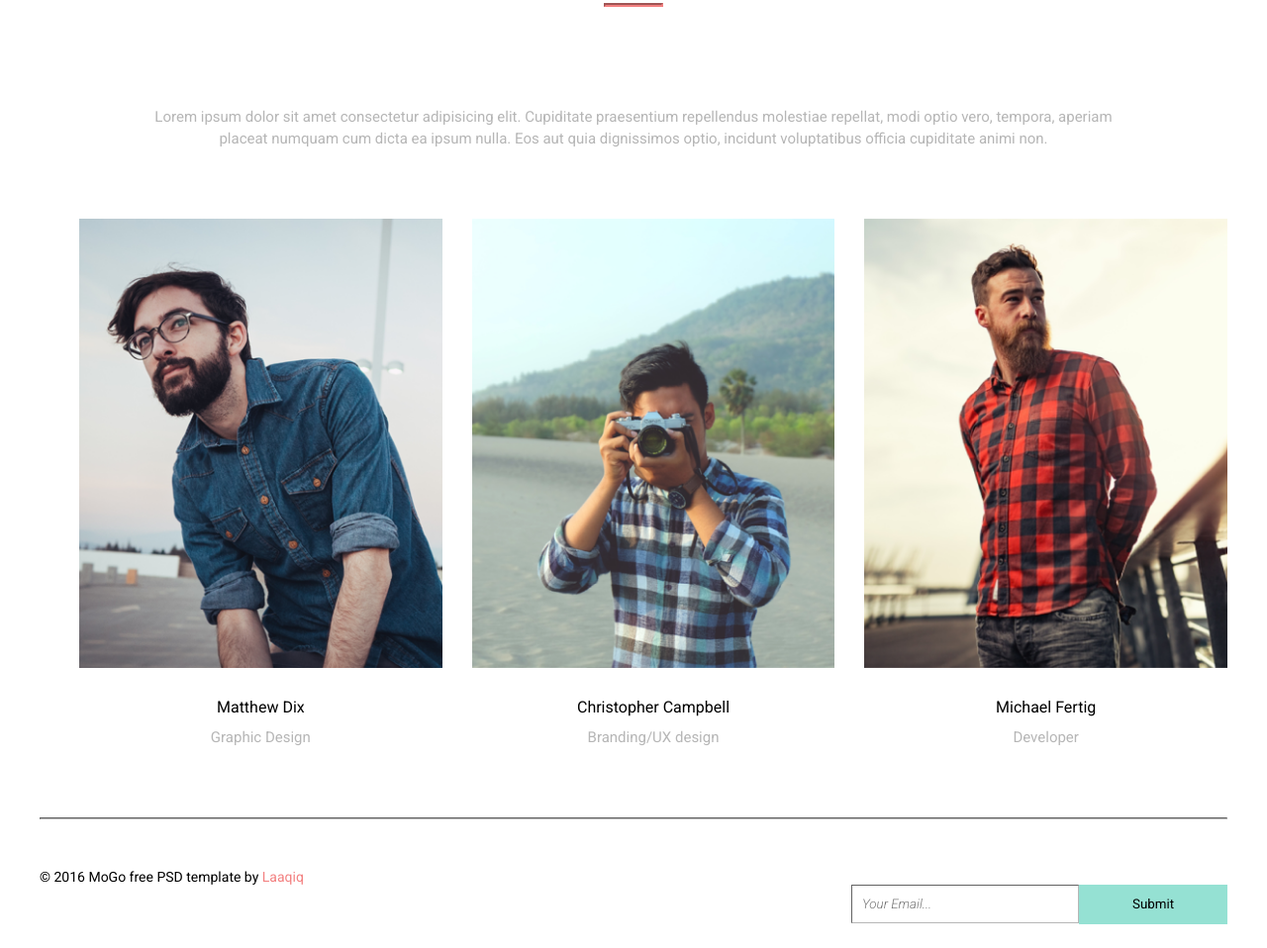
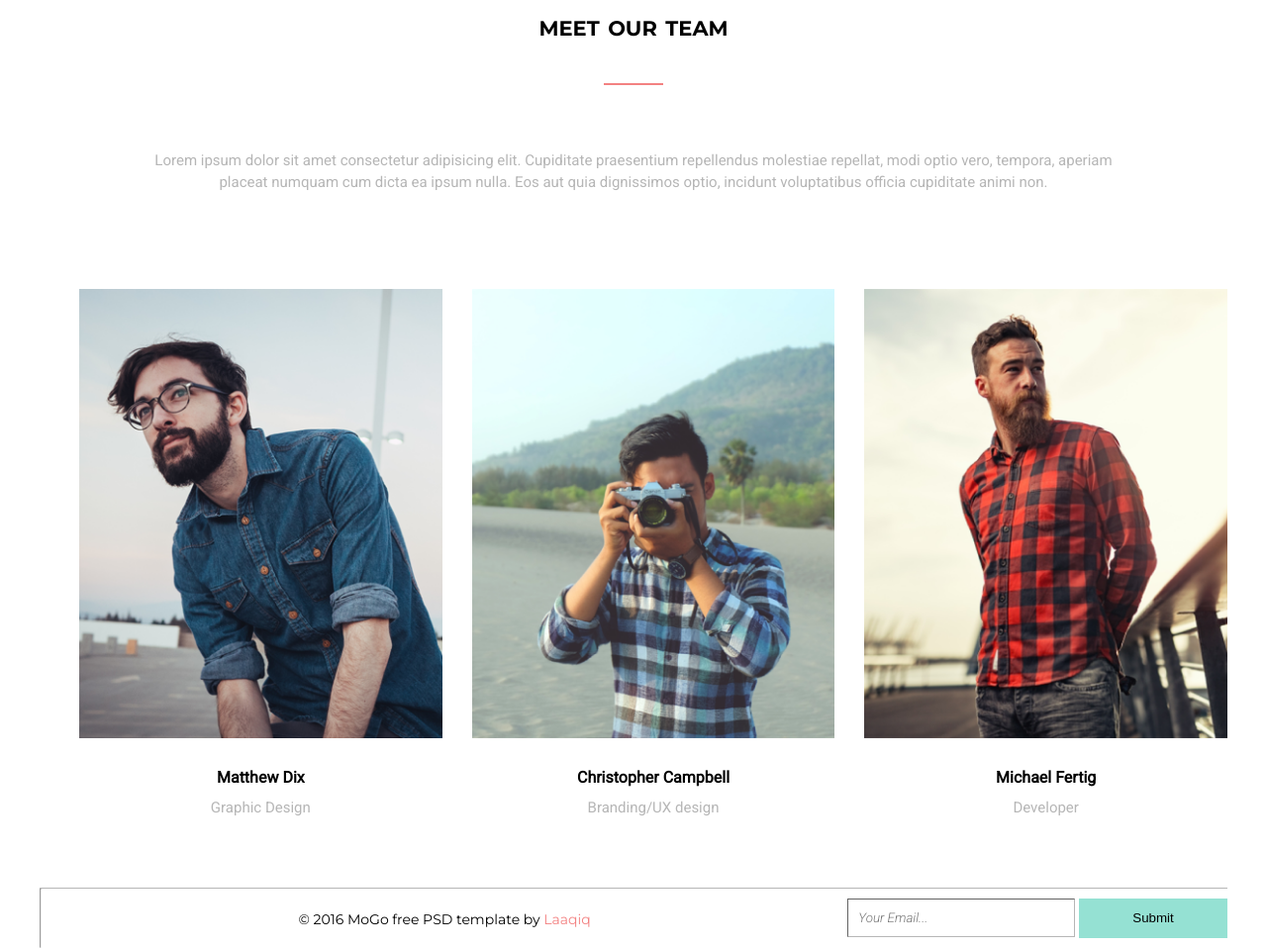
Before and after one commit to Polik0/MoGo, a plain HTML site: page index.html in a window 1280 px wide. Shown: the part 764-1722 px from the top of the page at 99% size. Drawn offline with Linux system fonts and the light colour scheme.

Commit message:
Update style.css

```diff
--- a/css/style.css
+++ b/css/style.css
@@ -1,6 +1,9 @@
 * {
     margin: 0;
     box-sizing: border-box;
+}
+
+body {
     font-family: Roboto;
     font-style: normal;
     font-weight: normal;
@@ -17,6 +20,14 @@ a {
     text-decoration: none;
 }
 
+h2 {
+    font-family: Montserrat;
+}
+
+h3 {
+    font-family: Kaushan Script;
+}
+
 ul {
     list-style: none;
 }
@@ -26,24 +37,15 @@ ul {
     margin-left: auto;
     margin-right: auto;
     width: 60px;
-    border-width: 2px;
-    border-color: #F38181;
+    border: none;
+    height: 2px;
     background: #F38181;
-    margin-top: 50px;
-}
-
-.footer-hr {
-    display: block;
-    margin-left: auto;
-    margin-right: auto;
-    width: 1200px;
-    border-width: 0.5px;
-    border-color: #B6B6B6;
-    background: #B6B6B6;
-    margin-bottom: 50px;
+    margin-bottom: 65px;
 }
 
 .header {
+    display: flex;
+    justify-content: space-between;
     padding-top: 17px;
     padding-bottom: 80px;
     padding-left: 32px;
@@ -67,10 +69,6 @@ ul {
     margin-top: 5px;
 }
 
-nav {
-    margin-left: auto;
-}
-
 .menu-list {
     font-family: 'Montserrat', sans-serif;
     font-weight: 400;
@@ -78,12 +76,12 @@ nav {
     font-weight: normal;
     font-size: 14px;
     line-height: 17px;
-    margin-top: 20px;
     display: flex;
+    text-transform: uppercase;
 }
 
 .menu-item {
-    margin-right: 40px;
+    margin-right: 55px;
 }
 
 .menu-item:last-child {
@@ -115,23 +113,26 @@ nav {
 }
 
 .container h3 {
-    font-family: Kaushan Script;
+    margin-bottom: 20px;
     font-size: 24px;
     line-height: 35px;
     color: #333333;
 }
 
 .container h2 {
-    font-family: Montserrat;
     font-size: 30px;
     line-height: 37px;
     font-variant: small-caps;
+    margin-bottom: 40px;
+}
+
+.service {
+    margin-bottom: 100px;
 }
 
 .serv-list {
     margin-left: auto;
     margin-right: auto;
-    padding-top: 100px;
     display: grid;
     grid-template-columns: 33.333% 33.333% 33.333%;
 }
@@ -165,7 +166,7 @@ nav {
     width: 1000px;
     margin-left: auto;
     margin-right: auto;
-    padding-top: 100px;
+    margin-bottom: 27px;
 }
 
 .team-list {
@@ -249,21 +250,26 @@ nav {
     margin: 0 auto;
     width: 1200px;
     max-width: 100%;
-    margin-right: auto;
     font-family: Montserrat;
     font-weight: 400;
     font-size: 14px;
     font-style: normal;
+    border-top: 1px solid #B6B6B6;
+    display: flex;
+    justify-content: space-between;
 }
 
 .footer span {
     color: #F38181;
 }
 
+.footer p {
+    margin-top: 22px;
+}
+
 .e-mail {
-    margin-bottom: 20px;
-    display: flex;
-    justify-content: right;
+    margin-bottom: 10px;
+    margin-top: 10px;
 }
 
 input[type="email"] {
```
